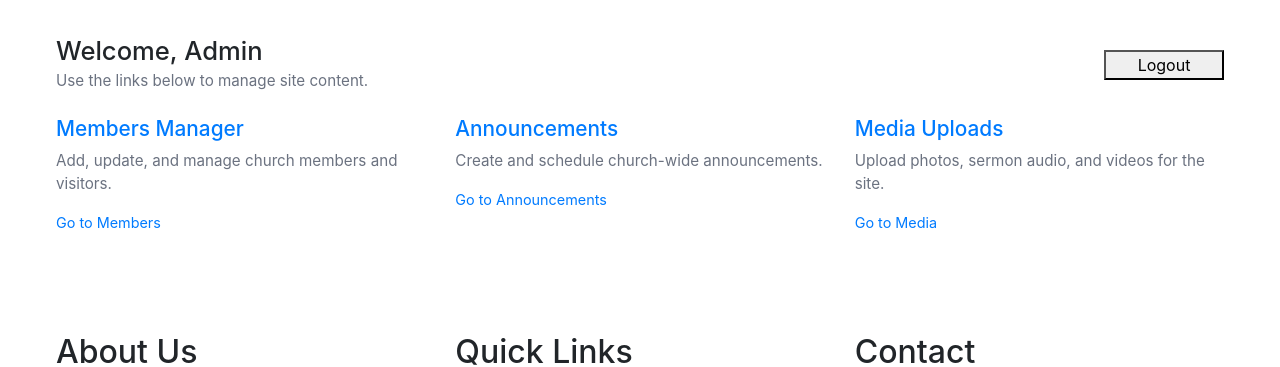
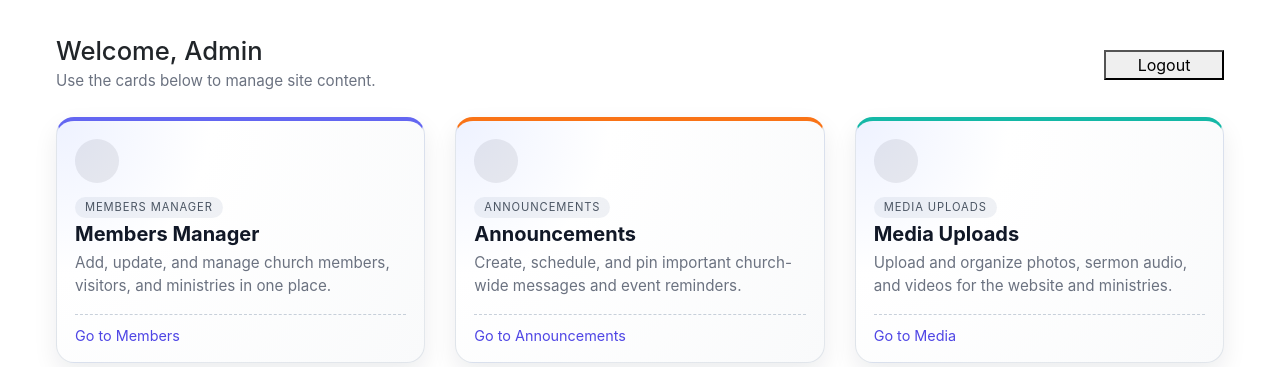
Before and after one commit to fassiliss/tsegachurch-site, a Next.js app: page /admin/dashboard in a window 1280 px wide. Shown: the part 438-805 px from the top of the page. Built offline with nearby package versions, Linux system fonts and the light colour scheme; no server answers; sample sign-in values are in the browser's storage.

Commit message:
update dashboard cards

```diff
--- a/pages/admin/dashboard.tsx
+++ b/pages/admin/dashboard.tsx
@@ -6,7 +6,7 @@ import Header from "src/layouts/header/Header";
 import Footer from "src/layouts/Footer";
 import { supabase } from "src/lib/supabaseClient";
 import { useAdminGuard } from "src/hooks/useAdminGuard";
-import PageBanner from "@/src/components/PageBanner";
+import PageBanner from "src/components/PageBanner";
 
 export default function AdminDashboard() {
     useAdminGuard();
@@ -34,11 +34,8 @@ export default function AdminDashboard() {
 
             <PageBanner
                 pageName="Admin Area"
-                pageTitle="Protected Admin Area "
-
+                pageTitle="Protected Admin Area"
             />
-
-
 
             <main style={{ padding: "40px 0 60px" }}>
                 <div className="theme_container">
@@ -57,8 +54,14 @@ export default function AdminDashboard() {
                             <h2 style={{ fontSize: "1.6rem", marginBottom: 4 }}>
                                 Welcome, Admin
                             </h2>
-                            <p style={{ margin: 0, color: "#6b7280", fontSize: "0.95rem" }}>
-                                Use the links below to manage site content.
+                            <p
+                                style={{
+                                    margin: 0,
+                                    color: "#6b7280",
+                                    fontSize: "0.95rem",
+                                }}
+                            >
+                                Use the cards below to manage site content.
                             </p>
                         </div>
 
@@ -71,60 +74,78 @@ export default function AdminDashboard() {
                         </button>
                     </div>
 
-                    {/* Cards */}
-                    <div className="row">
+                    {/* Nice cards */}
+                    <div className="row admin-dashboard-row">
+                        {/* Members */}
                         <div className="col-md-4 mb-4">
                             <Link href="/admin/members">
-                                <a style={{ textDecoration: "none" }}>
-                                    <div className="admin-card" style={{ height: "100%" }}>
-                                        <h3 style={{ fontSize: "1.3rem", marginBottom: 8 }}>
-                                            Members Manager
-                                        </h3>
-                                        <p style={{ fontSize: "0.95rem", color: "#6b7280" }}>
-                                            Add, update, and manage church members and visitors.
+                                <a className="admin-dashboard-card admin-dashboard-card--members">
+                                    <div className="admin-dashboard-icon">
+                                        <i className="fas fa-users" />
+                                    </div>
+                                    <div className="admin-dashboard-body">
+                    <span className="admin-dashboard-pill">
+                      Members Manager
+                    </span>
+                                        <h3>Members Manager</h3>
+                                        <p>
+                                            Add, update, and manage church members, visitors, and
+                                            ministries in one place.
                                         </p>
-                                        <p style={{ marginTop: 12, fontSize: "0.9rem" }}>
-                                            <i className="fas fa-users me-2" />
-                                            Go to Members
-                                        </p>
+                                    </div>
+                                    <div className="admin-dashboard-footer">
+                                        <span>Go to Members</span>
+                                        <i className="far fa-arrow-right" />
                                     </div>
                                 </a>
                             </Link>
                         </div>
 
+                        {/* Announcements */}
                         <div className="col-md-4 mb-4">
                             <Link href="/admin/announcements">
-                                <a style={{ textDecoration: "none" }}>
-                                    <div className="admin-card" style={{ height: "100%" }}>
-                                        <h3 style={{ fontSize: "1.3rem", marginBottom: 8 }}>
-                                            Announcements
-                                        </h3>
-                                        <p style={{ fontSize: "0.95rem", color: "#6b7280" }}>
-                                            Create and schedule church-wide announcements.
+                                <a className="admin-dashboard-card admin-dashboard-card--announcements">
+                                    <div className="admin-dashboard-icon">
+                                        <i className="fas fa-bullhorn" />
+                                    </div>
+                                    <div className="admin-dashboard-body">
+                    <span className="admin-dashboard-pill">
+                      Announcements
+                    </span>
+                                        <h3>Announcements</h3>
+                                        <p>
+                                            Create, schedule, and pin important church-wide messages
+                                            and event reminders.
                                         </p>
-                                        <p style={{ marginTop: 12, fontSize: "0.9rem" }}>
-                                            <i className="fas fa-bullhorn me-2" />
-                                            Go to Announcements
-                                        </p>
+                                    </div>
+                                    <div className="admin-dashboard-footer">
+                                        <span>Go to Announcements</span>
+                                        <i className="far fa-arrow-right" />
                                     </div>
                                 </a>
                             </Link>
                         </div>
 
+                        {/* Media */}
                         <div className="col-md-4 mb-4">
                             <Link href="/admin/media">
-                                <a style={{ textDecoration: "none" }}>
-                                    <div className="admin-card" style={{ height: "100%" }}>
-                                        <h3 style={{ fontSize: "1.3rem", marginBottom: 8 }}>
-                                            Media Uploads
-                                        </h3>
-                                        <p style={{ fontSize: "0.95rem", color: "#6b7280" }}>
-                                            Upload photos, sermon audio, and videos for the site.
+                                <a className="admin-dashboard-card admin-dashboard-card--media">
+                                    <div className="admin-dashboard-icon">
+                                        <i className="fas fa-photo-video" />
+                                    </div>
+                                    <div className="admin-dashboard-body">
+                    <span className="admin-dashboard-pill">
+                      Media Uploads
+                    </span>
+                                        <h3>Media Uploads</h3>
+                                        <p>
+                                            Upload and organize photos, sermon audio, and videos for
+                                            the website and ministries.
                                         </p>
-                                        <p style={{ marginTop: 12, fontSize: "0.9rem" }}>
-                                            <i className="fas fa-photo-video me-2" />
-                                            Go to Media
-                                        </p>
+                                    </div>
+                                    <div className="admin-dashboard-footer">
+                                        <span>Go to Media</span>
+                                        <i className="far fa-arrow-right" />
                                     </div>
                                 </a>
                             </Link>
@@ -134,6 +155,150 @@ export default function AdminDashboard() {
             </main>
 
             <Footer />
+
+            {/* Styles just for the dashboard cards */}
+            <style jsx global>{`
+        .admin-dashboard-row {
+          margin-top: 10px;
+        }
+
+        .admin-dashboard-card {
+          position: relative;
+          display: flex;
+          flex-direction: column;
+          height: 100%;
+          border-radius: 18px;
+          padding: 18px 18px 16px;
+          text-decoration: none;
+          background: radial-gradient(circle at top left, #eef2ff 0%, #ffffff 35%, #f9fafb 100%);
+          box-shadow: 0 10px 25px rgba(15, 23, 42, 0.08);
+          overflow: hidden;
+          border: 1px solid rgba(148, 163, 184, 0.25);
+          transition:
+            transform 0.18s ease,
+            box-shadow 0.18s ease,
+            border-color 0.18s ease,
+            background 0.22s ease;
+          color: #0f172a;
+          cursor: pointer;
+        }
+
+        .admin-dashboard-card--members {
+          border-top: 4px solid #6366f1;
+        }
+
+        .admin-dashboard-card--announcements {
+          border-top: 4px solid #f97316;
+        }
+
+        .admin-dashboard-card--media {
+          border-top: 4px solid #14b8a6;
+        }
+
+        .admin-dashboard-card:hover {
+          transform: translateY(-4px);
+          box-shadow: 0 18px 40px rgba(15, 23, 42, 0.16);
+          border-color: rgba(79, 70, 229, 0.45);
+        }
+
+        .admin-dashboard-icon {
+          width: 44px;
+          height: 44px;
+          border-radius: 999px;
+          display: flex;
+          align-items: center;
+          justify-content: center;
+          margin-bottom: 10px;
+          background: rgba(15, 23, 42, 0.08);
+        }
+
+        .admin-dashboard-icon i {
+          font-size: 20px;
+          color: #111827;
+        }
+
+        .admin-dashboard-body h3 {
+          font-size: 1.25rem;
+          margin: 4px 0 6px;
+          font-weight: 700;
+          color: #111827;
+        }
+
+        .admin-dashboard-body p {
+          margin: 0;
+          font-size: 0.95rem;
+          color: #6b7280;
+        }
+
+        .admin-dashboard-pill {
+          display: inline-block;
+          padding: 2px 10px;
+          border-radius: 999px;
+          font-size: 0.7rem;
+          text-transform: uppercase;
+          letter-spacing: 0.08em;
+          color: #4b5563;
+          background: rgba(148, 163, 184, 0.15);
+        }
+
+        .admin-dashboard-footer {
+          display: flex;
+          align-items: center;
+          justify-content: space-between;
+          margin-top: 16px;
+          padding-top: 10px;
+          border-top: 1px dashed rgba(148, 163, 184, 0.5);
+          font-size: 0.9rem;
+          color: #4f46e5;
+        }
+
+        .admin-dashboard-footer i {
+          font-size: 0.85rem;
+        }
+
+        .admin-dashboard-card:hover .admin-dashboard-footer span {
+          text-decoration: underline;
+        }
+
+        /* Dark mode support */
+        .dark-mode .admin-dashboard-card {
+          background: radial-gradient(
+            circle at top left,
+            #111827 0%,
+            #020617 40%,
+            #020617 100%
+          );
+          border-color: rgba(30, 64, 175, 0.6);
+          box-shadow: 0 16px 40px rgba(0, 0, 0, 0.8);
+          color: #e5e7eb;
+        }
+
+        .dark-mode .admin-dashboard-icon {
+          background: rgba(15, 23, 42, 0.9);
+        }
+
+        .dark-mode .admin-dashboard-icon i {
+          color: #e5e7eb;
+        }
+
+        .dark-mode .admin-dashboard-body h3 {
+          color: #f9fafb;
+        }
+
+        .dark-mode .admin-dashboard-body p {
+          color: #9ca3af;
+        }
+
+        .dark-mode .admin-dashboard-pill {
+          background: rgba(55, 65, 81, 0.8);
+          color: #e5e7eb;
+        }
+
+        .dark-mode .admin-dashboard-footer {
+          border-top-color: rgba(55, 65, 81, 0.9);
+          color: #a5b4fc;
+        }
+      `}</style>
         </>
     );
 }
```
